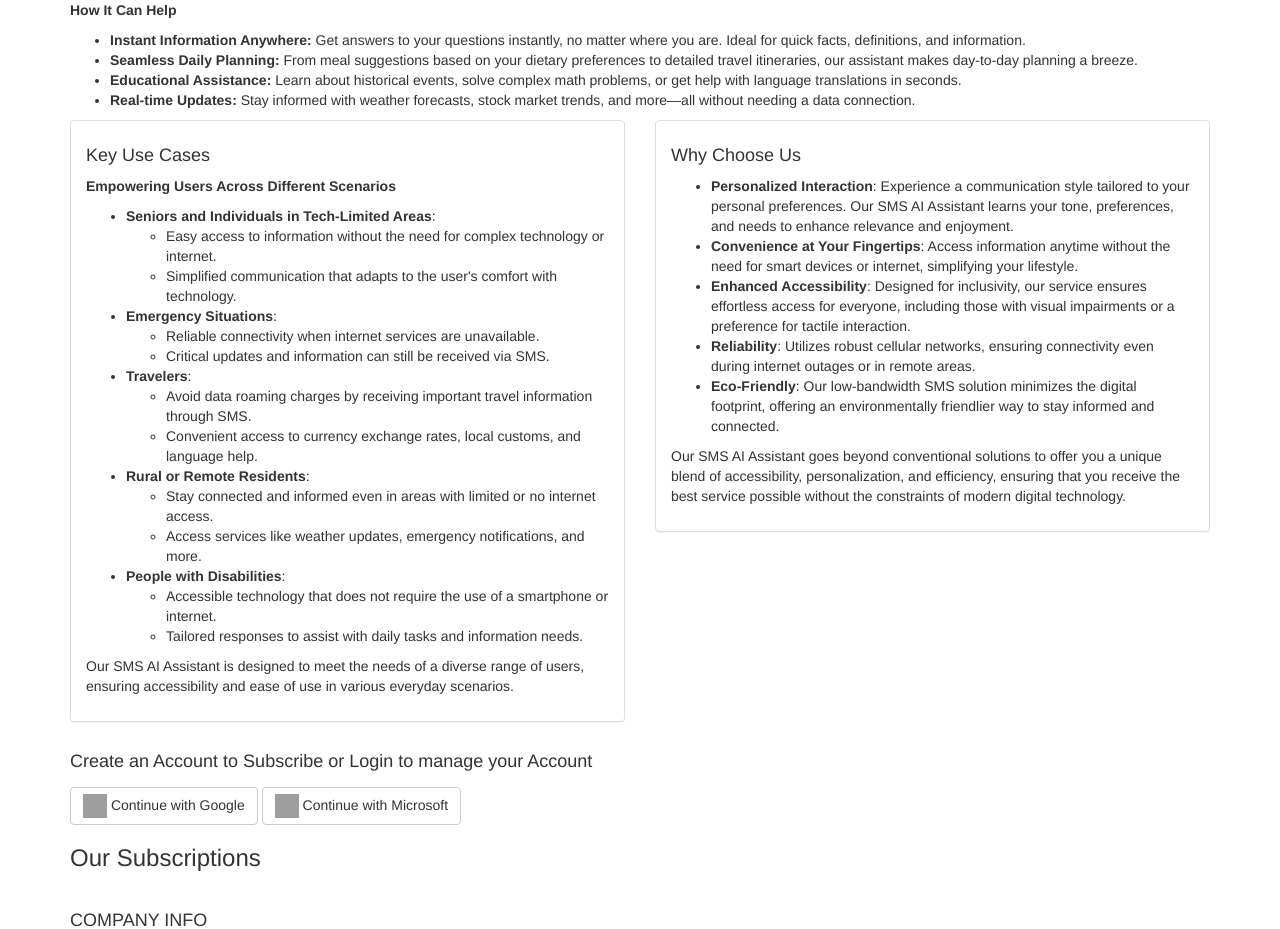
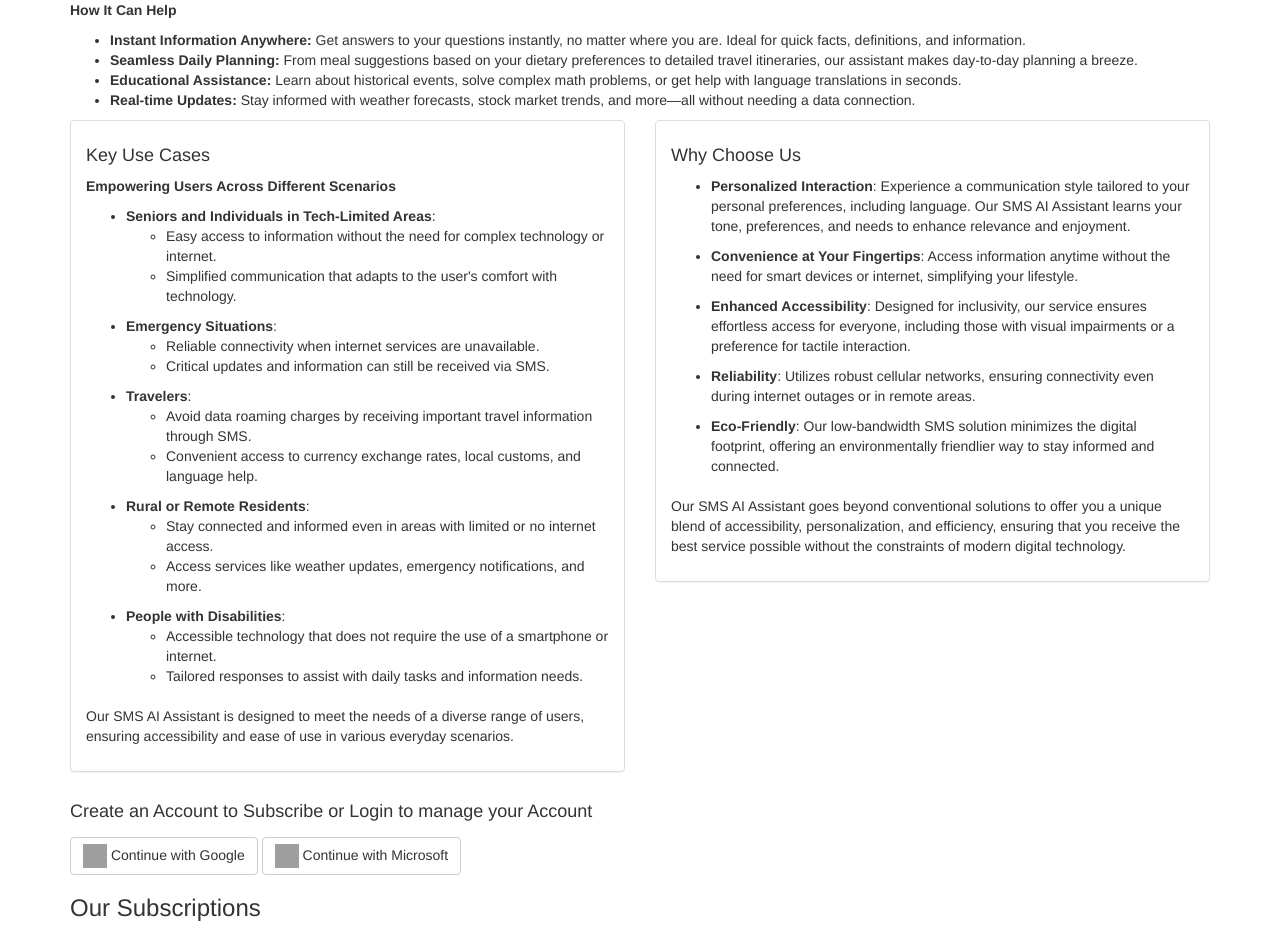
Before and after one commit to ImprobabilityLabs/sms_ai_assistant, a Python web app: template templates/index.html in a window 1280 px wide. Shown: the part 693-1622 px from the top of the page. Run offline with Jinja, Linux system fonts and the light colour scheme; the template is opened without the code that fills it, so the values that code supplies are empty; some libraries are stand-ins or nearby versions; grey boxes are pictures that could not be loaded.

Commit message:
Update index.html

```diff
--- a/templates/index.html
+++ b/templates/index.html
@@ -120,7 +120,6 @@
     </section>
 </div>
 <!-- Close Intro Box -->
-<!-- Open Use Case Box -->
 <div class="box box-primary">
     <h3 class="title black-title">Explore Our SMS AI Assistant Use Cases</h3><br>
     <section style="display: block;">
@@ -148,31 +147,31 @@
                         </h4>
                         <p><strong>Empowering Users Across Different Scenarios</strong></p>
                         <ul style="flex-grow: 1; overflow: hidden;">
-                <li><strong>Seniors and Individuals in Tech-Limited Areas</strong>:
+                            <li style="margin-bottom: 10px;"><strong>Seniors and Individuals in Tech-Limited Areas</strong>:
                                 <ul>
                                     <li>Easy access to information without the need for complex technology or internet.</li>
                                     <li>Simplified communication that adapts to the user's comfort with technology.</li>
                                 </ul>
                             </li>
-                <li><strong>Emergency Situations</strong>:
+                            <li style="margin-bottom: 10px;"><strong>Emergency Situations</strong>:
                                 <ul>
                                     <li>Reliable connectivity when internet services are unavailable.</li>
                                     <li>Critical updates and information can still be received via SMS.</li>
                                 </ul>
                             </li>
-                <li><strong>Travelers</strong>:
+                            <li style="margin-bottom: 10px;"><strong>Travelers</strong>:
                                 <ul>
                                     <li>Avoid data roaming charges by receiving important travel information through SMS.</li>
                                     <li>Convenient access to currency exchange rates, local customs, and language help.</li>
                                 </ul>
                             </li>
-                <li><strong>Rural or Remote Residents</strong>:
+                            <li style="margin-bottom: 10px;"><strong>Rural or Remote Residents</strong>:
                                 <ul>
                                     <li>Stay connected and informed even in areas with limited or no internet access.</li>
                                     <li>Access services like weather updates, emergency notifications, and more.</li>
                                 </ul>
                             </li>
-                <li><strong>People with Disabilities</strong>:
+                            <li style="margin-bottom: 10px;"><strong>People with Disabilities</strong>:
                                 <ul>
                                     <li>Accessible technology that does not require the use of a smartphone or internet.</li>
                                     <li>Tailored responses to assist with daily tasks and information needs.</li>
@@ -190,11 +189,11 @@
                             Why Choose Us
                         </h4>
                         <ul style="flex-grow: 1; overflow: hidden;">
-                <li><strong>Personalized Interaction</strong>: Experience a communication style tailored to your personal preferences. Our SMS AI Assistant learns your tone, preferences, and needs to enhance relevance and enjoyment.</li>
-                <li><strong>Convenience at Your Fingertips</strong>: Access information anytime without the need for smart devices or internet, simplifying your lifestyle.</li>
-                <li><strong>Enhanced Accessibility</strong>: Designed for inclusivity, our service ensures effortless access for everyone, including those with visual impairments or a preference for tactile interaction.</li>
-                <li><strong>Reliability</strong>: Utilizes robust cellular networks, ensuring connectivity even during internet outages or in remote areas.</li>
-                <li><strong>Eco-Friendly</strong>: Our low-bandwidth SMS solution minimizes the digital footprint, offering an environmentally friendlier way to stay informed and connected.</li>
+                            <li style="margin-bottom: 10px;"><strong>Personalized Interaction</strong>: Experience a communication style tailored to your personal preferences, including language. Our SMS AI Assistant learns your tone, preferences, and needs to enhance relevance and enjoyment.</li>
+                            <li style="margin-bottom: 10px;"><strong>Convenience at Your Fingertips</strong>: Access information anytime without the need for smart devices or internet, simplifying your lifestyle.</li>
+                            <li style="margin-bottom: 10px;"><strong>Enhanced Accessibility</strong>: Designed for inclusivity, our service ensures effortless access for everyone, including those with visual impairments or a preference for tactile interaction.</li>
+                            <li style="margin-bottom: 10px;"><strong>Reliability</strong>: Utilizes robust cellular networks, ensuring connectivity even during internet outages or in remote areas.</li>
+                            <li style="margin-bottom: 10px;"><strong>Eco-Friendly</strong>: Our low-bandwidth SMS solution minimizes the digital footprint, offering an environmentally friendlier way to stay informed and connected.</li>
                         </ul>
                         <p style="flex-shrink: 0;">Our SMS AI Assistant goes beyond conventional solutions to offer you a unique blend of accessibility, personalization, and efficiency, ensuring that you receive the best service possible without the constraints of modern digital technology.</p>
                     </div>
```
Lines whose indentation alone changed are shown as unchanged.
